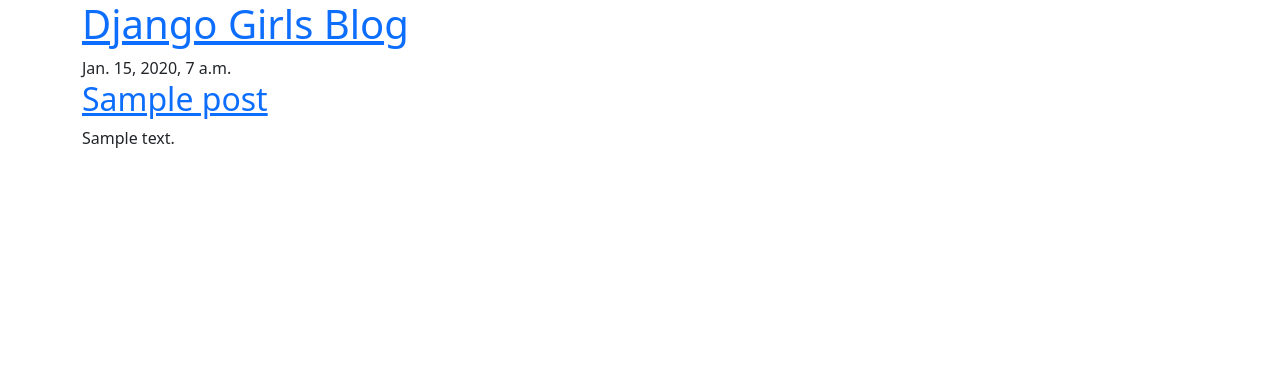
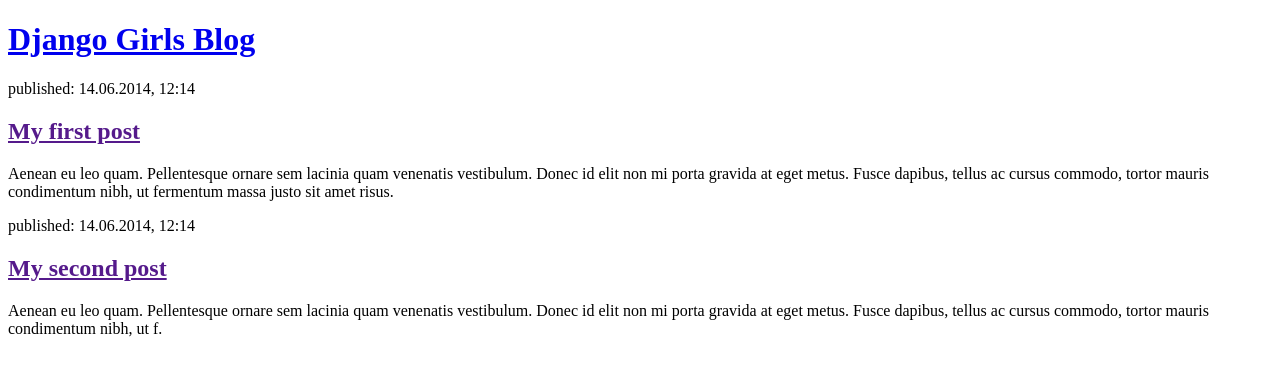
Before and after one commit to anaeggerdemier/my-first-blog, a Django app: page / in a window 1280 px wide. Shown: the top 376 px of the page. Run offline with Django 3.2, Linux system fonts and the light colour scheme; tables that the repository leaves empty hold one stand-in row (values such as "Sample post").

Commit message:
Changed the HTML for the site.

```diff
--- a/blog/templates/blog/post_list.html
+++ b/blog/templates/blog/post_list.html
@@ -1,13 +1,23 @@
-{% extends 'blog/base.html' %}
+<!DOCTYPE html>
+<html>
+    <head>
+        <title>Django Girls blog</title>
+    </head>
+    <body>
+        <header>
+            <h1><a href="/">Django Girls Blog</a></h1>
+        </header>
 
-{% block content %}
-    {% for post in posts %}
-        <article class="post">
-            <time class="date">
-                {{ post.published_date }}
-            </time>
-            <h2><a href="{% url 'post_detail' pk=post.pk %}">{{ post.title }}</a></h2>
-            <p>{{ post.text|linebreaksbr }}</p>
+        <article>
+            <time>published: 14.06.2014, 12:14</time>
+            <h2><a href="">My first post</a></h2>
+            <p>Aenean eu leo quam. Pellentesque ornare sem lacinia quam venenatis vestibulum. Donec id elit non mi porta gravida at eget metus. Fusce dapibus, tellus ac cursus commodo, tortor mauris condimentum nibh, ut fermentum massa justo sit amet risus.</p>
         </article>
-    {% endfor %}
-{% endblock %}
+
+        <article>
+            <time>published: 14.06.2014, 12:14</time>
+            <h2><a href="">My second post</a></h2>
+            <p>Aenean eu leo quam. Pellentesque ornare sem lacinia quam venenatis vestibulum. Donec id elit non mi porta gravida at eget metus. Fusce dapibus, tellus ac cursus commodo, tortor mauris condimentum nibh, ut f.</p>
+        </article>
+    </body>
+</html>
--- a/blog/views.py
+++ b/blog/views.py
@@ -1,20 +1,16 @@
-from django.shortcuts import render
+from django.shortcuts import render, get_object_or_404, redirect
 from django.utils import timezone
 from .models import Post
-from django.shortcuts import render, get_object_or_404
 from .forms import PostForm
-from django.shortcuts import redirect
 
 # Create your views here.
 def post_list(request):
     posts = Post.objects.filter(published_date__lte=timezone.now()).order_by('published_date')
     return render(request, 'blog/post_list.html', {'posts': posts})
+
 def post_detail(request, pk):
     post = get_object_or_404(Post, pk=pk)
     return render(request, 'blog/post_detail.html', {'post': post})
-def post_new(request):
-    form = PostForm()
-    return render(request, 'blog/post_edit.html', {'form': form})
 
 def post_new(request):
     if request.method == "POST":
```
Also changed, not shown: blog/templates/blog/icons/file-earmark-plus.svg (added), blog/templates/blog/icons/pencil-fill.svg (added).
